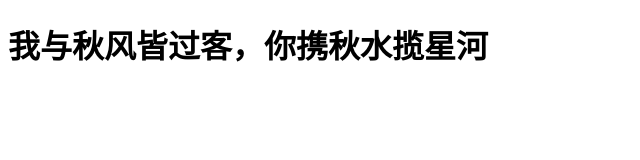
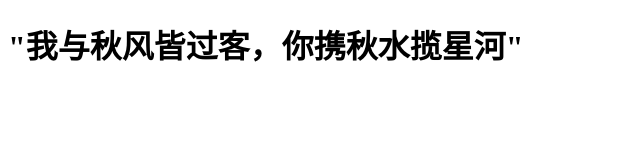
Before and after one commit to HXS-hub/GitLearning, a plain HTML site: page index.html in a window 1280 px wide. Shown: the whole page, without its empty margins (0-640 px from the left). Drawn offline with Linux system fonts and the light colour scheme.

Commit message:
修改了h1标签

```diff
--- a/index.html
+++ b/index.html
@@ -7,7 +7,7 @@
     <link rel="stylesheet" href="./src/css/index.css">
 </head>
 <body>
-    <h1>我与秋风皆过客，你携秋水揽星河</h1>
+    <h1>"我与秋风皆过客，你携秋水揽星河"</h1>
     <script src="./src/js/index.js"></script>
 </body>
 </html>
```
